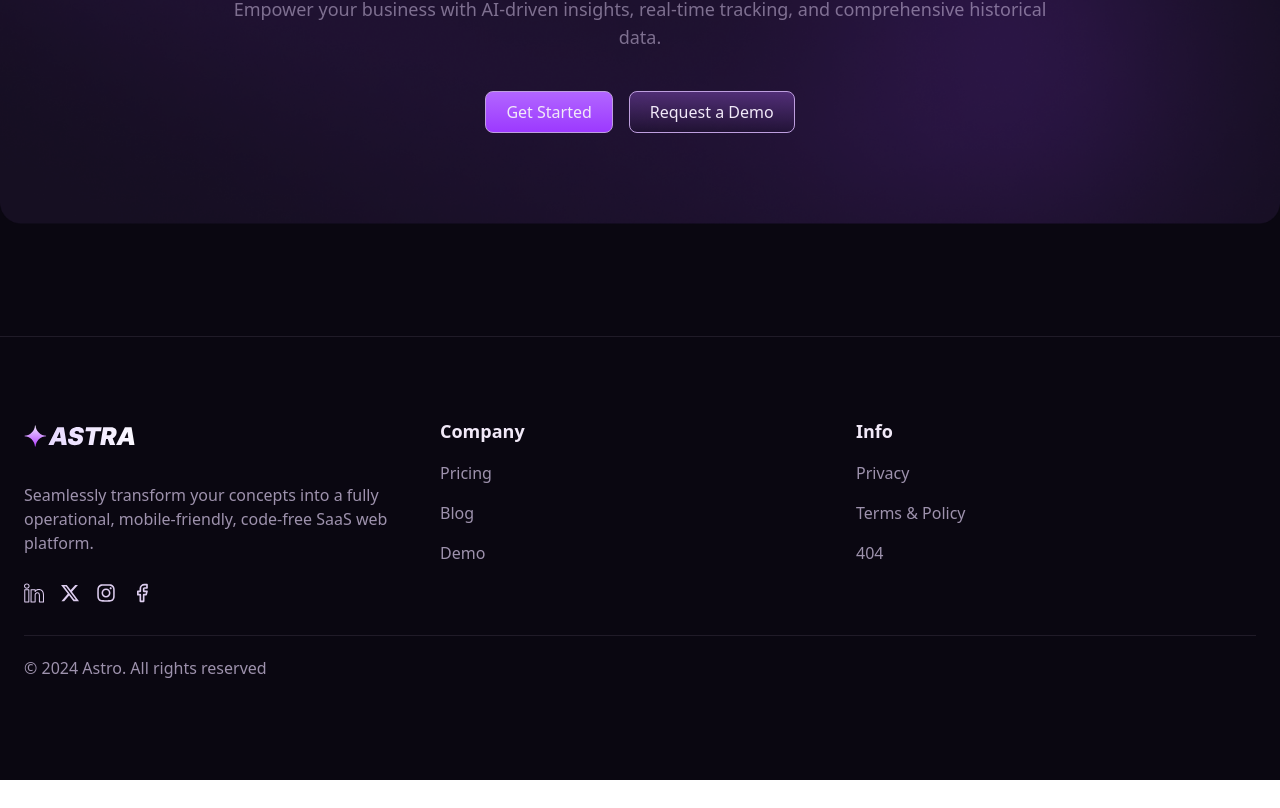
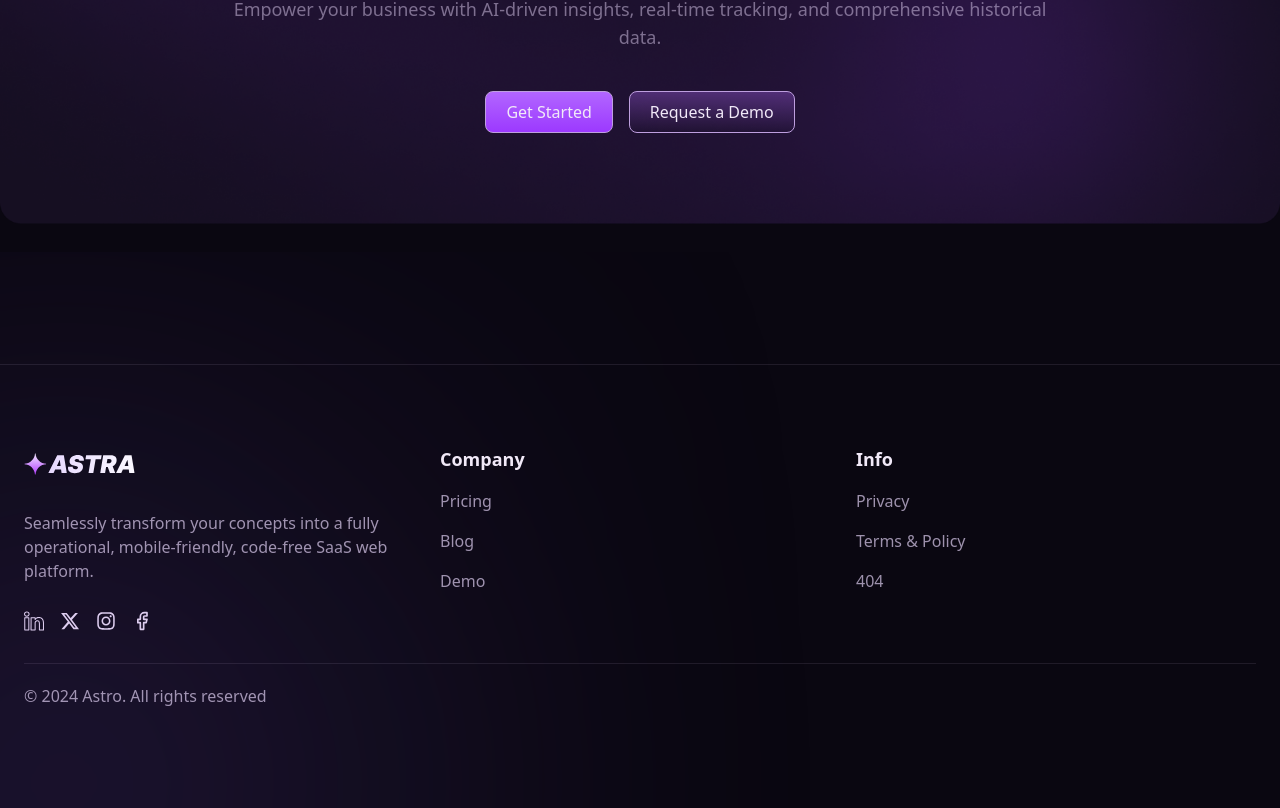
Before and after one commit to ehtishamsh/astraSaasLandingPage, a React (Vite) app: page / in a window 1280 px wide. Shown: the part 9175-9983 px from the top of the page. Before the commit the page ends 9955 px from the top, so only its background shows below. Built offline with nearby package versions, Linux system fonts and the light colour scheme.

Commit message:
added gradient

```diff
--- a/src/components/Footer.tsx
+++ b/src/components/Footer.tsx
@@ -6,7 +6,10 @@ import { Link } from "react-router-dom";
 
 function Footer() {
   return (
-    <div className="mt-28">
+    <div className="relative overflow-y-hidden">
+      <div className=" absolute -bottom-[30%] -left-[10%]   bg-mainColor-600 w-96 h-96 rounded-full z-10 blur-[14rem]"></div>
+
+      <div className="mt-28 relative z-20">
         <hr className="border-mainColor-200/10" />
         <div className="max-w-7xl px-6 py-20 mx-auto">
           <div className="grid grid-cols-3 gap-4">
@@ -90,6 +93,7 @@ function Footer() {
           </div>
         </div>
       </div>
+    </div>
   );
 }
 
```
Lines whose indentation alone changed are shown as unchanged.
